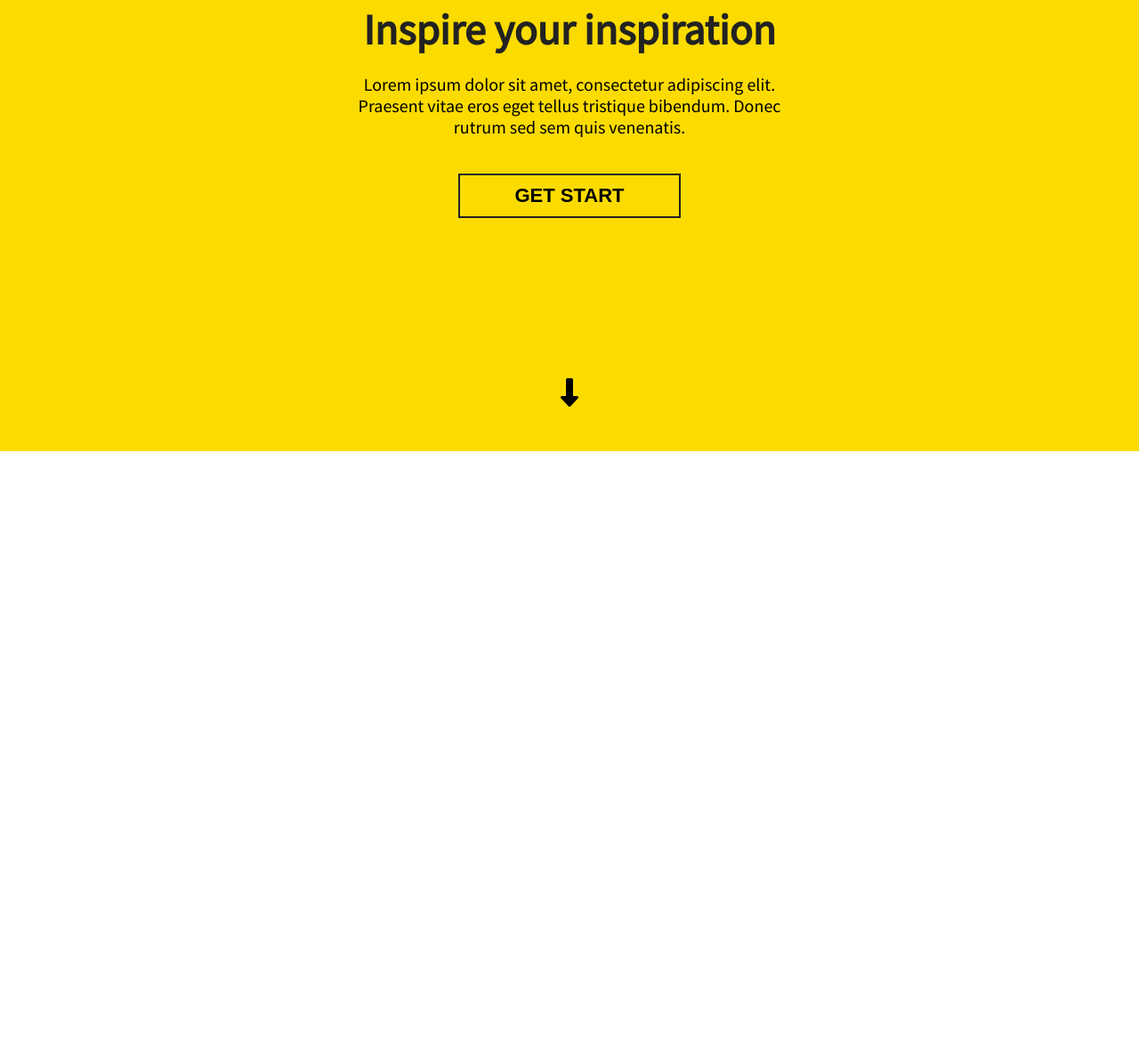
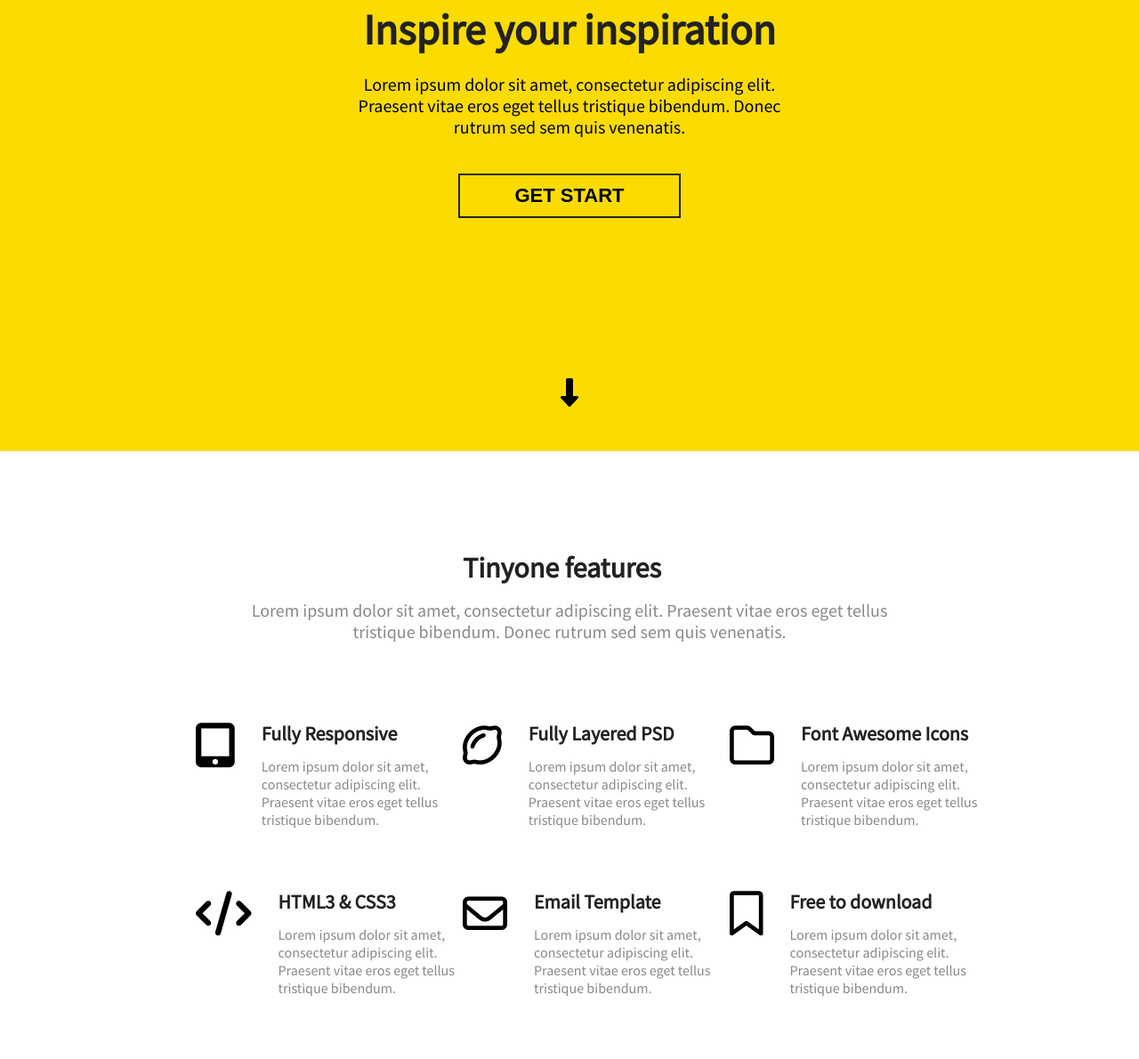
Before and after one commit to VladimirKondratenko/Tinyone, a plain HTML site: page index.html in a window 1280 px wide. Shown: the part 352-1542 px from the top of the page at 89% size. Before the commit the page ends 859 px from the top, so only its background shows below. Drawn offline with Linux system fonts and the light colour scheme.

Commit message:
second block

```diff
--- a/index.html
+++ b/index.html
@@ -20,7 +20,7 @@
                     <span></span>
                     <span></span>
                 </nav> -->
-                <img src="images/menu-icon.png" alt="menu" class="menu">
+                <i class="fas fa-bars"></i>
                 <div class="emblem-name">
                     <img src="images/finger-emblem.png" alt="emblem" class="emblem">
                     <h2 class="name-site">tinyone</h2>
@@ -56,7 +56,72 @@
 
         </div>
     </header>
-    <main></main>
+    <main class="main">
+        <div class="container features">
+            <div class="section-features">
+                <h2 class="title-features">Tinyone features</h2>
+                <p class="paragraph-features">Lorem ipsum dolor sit amet, consectetur adipiscing elit. Praesent vitae
+                    eros eget tellus tristique bibendum. Donec rutrum sed sem quis venenatis.</p>
+                <div class="description-features">
+                    <div class="block-features">
+                        <i class="fas fa-tablet-alt"></i>
+                        <div class="desc">
+                            <h3 class="name-features">Fully Responsive</h3>
+                            <p class="description-text">Lorem ipsum dolor sit amet, consectetur adipiscing elit.
+                                Praesent vitae eros eget tellus
+                                tristique bibendum.</p>
+                        </div>
+                    </div>
+                    <div class="block-features">
+                        <i class="far fa-lemon"></i>
+                        <div class="desc">
+                            <h3 class="name-features">Fully Layered PSD</h3>
+                            <p class="description-text">Lorem ipsum dolor sit amet, consectetur adipiscing elit.
+                                Praesent vitae eros eget tellus
+                                tristique bibendum.</p>
+                        </div>
+                    </div>
+                    <div class="block-features">
+                        <i class="far fa-folder"></i>
+                        <div class="desc">
+                            <h3 class="name-features">Font Awesome Icons</h3>
+                            <p class="description-text">Lorem ipsum dolor sit amet, consectetur adipiscing elit.
+                                Praesent vitae eros eget tellus
+                                tristique bibendum.</p>
+                        </div>
+                    </div>
+                    <div class="block-features">
+                        <i class="fas fa-code"></i>
+                        <div class="desc">
+                            <h3 class="name-features">HTML3 & CSS3</h3>
+                            <p class="description-text">Lorem ipsum dolor sit amet, consectetur adipiscing elit.
+                                Praesent vitae eros eget tellus
+                                tristique bibendum.</p>
+                        </div>
+                    </div>
+                    <div class="block-features">
+                        <i class="far fa-envelope"></i>
+                        <div class="desc">
+                            <h3 class="name-features"> Email Template</h3>
+                            <p class="description-text">Lorem ipsum dolor sit amet, consectetur adipiscing elit.
+                                Praesent vitae eros eget tellus
+                                tristique bibendum.</p>
+                        </div>
+                    </div>
+                    <div class="block-features">
+                        <i class="far fa-bookmark"></i>
+                        <div class="desc">
+                            <h3 class="name-features">Free to download</h3>
+                            <p class="description-text">Lorem ipsum dolor sit amet, consectetur adipiscing elit.
+                                Praesent vitae eros eget tellus
+                                tristique bibendum.</p>
+                        </div>
+                    </div>
+
+                </div>
+            </div>
+        </div>
+    </main>
     <footer></footer>
 </body>
 
--- a/styles/style.css
+++ b/styles/style.css
@@ -3,9 +3,6 @@
     padding: 0;
     box-sizing: border-box;
 }
-
-
-/* first block header*/
 
 .header {
     background-color: #fcdb00;
@@ -13,9 +10,17 @@
     padding-top: 55px;
 }
 
+.main {
+    background-color: #ffffff;
+}
+
+
+/* first block header*/
+
 .container {
     max-width: 940px;
     margin: 0 auto;
+    align-items: center;
 }
 
 .top {
@@ -28,10 +33,10 @@
     margin-bottom: 250px;
 }
 
-.menu {
-    width: 20px;
-    height: 20px;
-    margin: 25px 0 0 20px;
+.fa-bars {
+    font-size: 22px;
+    line-height: 20px;
+    margin: 20px 0 0 20px;
 }
 
 .emblem {
@@ -50,6 +55,22 @@
     font-size: 22px;
     margin-left: 15px;
     color: #222222;
+}
+
+.fa-facebook-f:hover {
+    color: #3578E5;
+}
+
+.fa-twitter:hover {
+    color: rgb(29, 161, 242);
+}
+
+.fa-google-plus-g:hover {
+    color: orange;
+}
+
+.fa-pinterest:hover {
+    color: #e60023;
 }
 
 a {
@@ -135,11 +156,7 @@
         margin: 0 auto;
     }
     .emblem-name {
-        margin-left: auto;
-        margin-right: auto;
-        margin-top: 20px;
-        margin-bottom: 100px;
-        margin-top: -30px;
+        margin: -30px auto 100px auto;
     }
     .header-title {
         width: 80%;
@@ -152,3 +169,89 @@
         margin-bottom: 100px;
     }
 }
+
+
+/* second block (features) */
+
+.title-features {
+    font-family: 'Source Sans Pro', sans-serif;
+    font-size: 32px;
+    line-height: 32px;
+    color: #222222;
+    width: 240px;
+    font-weight: bold;
+    padding-top: 115px;
+    margin: 0 auto;
+}
+
+.paragraph-features {
+    font-family: 'Source Sans Pro', sans-serif;
+    font-size: 20px;
+    line-height: 24px;
+    color: #898989;
+    margin-top: 20px;
+    width: 720px;
+    text-align: center;
+    margin: 20px auto 90px auto;
+}
+
+.block-features {
+    width: 200px;
+    margin: 0 50px 70px 20px;
+    display: flex;
+    justify-content: space-between;
+    align-items: flex-start;
+    margin-left: 50px;
+}
+
+.fa-tablet-alt,
+.fa-lemon,
+.fa-folder,
+.fa-code,
+.fa-envelope,
+.fa-bookmark {
+    font-size: 50px;
+    line-height: 52, 47px;
+    margin-right: 30px;
+}
+
+.name-features {
+    font-family: 'Source Sans Pro', sans-serif;
+    font-size: 22px;
+    line-height: 24px;
+    color: #222222;
+    font-weight: bold;
+    margin-bottom: 15px;
+}
+
+.description-text {
+    font-family: 'Source Sans Pro', sans-serif;
+    font-size: 16px;
+    line-height: 20px;
+    color: #898989;
+    width: 240px;
+}
+
+.features {
+    align-items: center;
+}
+
+.description-features {
+    display: flex;
+    flex-direction: row;
+    flex-wrap: wrap;
+}
+
+@media screen and (max-width: 1000px) {
+    .block-features {
+
+        margin: 0 30px 20px 20px;
+        display: flex;
+        justify-content: space-around;
+        align-items: flex-start;
+        margin-left: 50px;
+    }
+    .description-features {
+        justify-content: center;
+    }
+}
```
